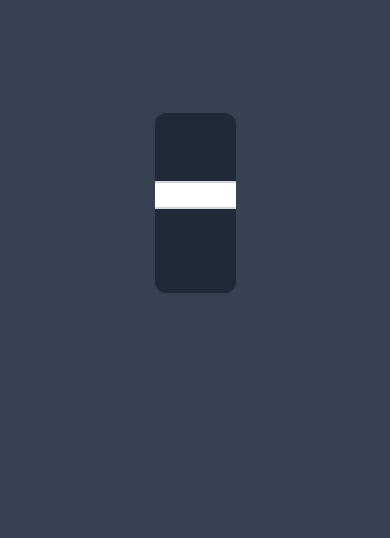
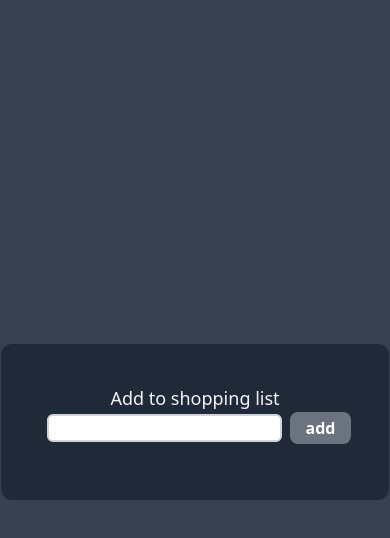
Before and after one commit to rcheiko/shopping-list-react, a React (Vite) app: page / in a window 390 px wide. Shown: the top 538 px of the page. Built offline with nearby package versions, Linux system fonts and the light colour scheme.

Commit message:
fixed some bug and style responsive

```diff
--- a/src/components/AddShopping.tsx
+++ b/src/components/AddShopping.tsx
@@ -13,7 +13,7 @@ export function AddShoppingCard({ setItems }: { setItems: Function }) {
 
   if (!inputItem)
     return (
-      <form className="flex justify-center items-center space-x-2 my-6">
+      <form onSubmit={(e) => e.preventDefault()} className="flex flex-wrap justify-center items-center space-x-2 my-6">
         <label
           htmlFor="shoppingList"
           className="text-lg font-medium text-gray-100"
@@ -37,7 +37,7 @@ export function AddShoppingCard({ setItems }: { setItems: Function }) {
   return (
     <form
       onSubmit={(event) => addShopping(inputItem, inputItemRef, setInputItem, setItems, event)}
-      className="flex justify-center items-center space-x-2 my-6"
+      className="flex flex-wrap justify-center items-center space-x-2 my-6"
     >
       <label
         htmlFor="shoppingList"
--- a/src/components/EditShopping.tsx
+++ b/src/components/EditShopping.tsx
@@ -33,15 +33,15 @@ export function EditShopping({
 
   if (!disabled)
     return (
-      <div className="flex justify-center items-center space-x-4">
+      <div className="flex flex-wrap justify-center items-center">
         <input
           type="text"
-          className="rounded-lg border-2 border-gray-600 bg-gray-150"
+          className="rounded-lg border-2 border-gray-600 bg-gray-150 mb-4 md:mb-0"
           ref={inputItemRef}
           onChange={handleInputChange}
           maxLength={40}
         />
-        <div className="flex space-x-6">
+        <div className="flex justify-around mb-4 md:mb-0 2xl:mt-0 w-full md:w-auto space-x-2">
           <div onClick={handleSave}>
             <ButtonAction action="save" />
           </div>
@@ -53,7 +53,7 @@ export function EditShopping({
     );
 
   return (
-    <div className="flex justify-center items-center space-x-4">
+    <div className="flex flex-wrap justify-center items-center space-x-4">
       <div onClick={handleEdit}>
         <ButtonAction action="edit" />
       </div>
--- a/src/components/button.tsx
+++ b/src/components/button.tsx
@@ -7,7 +7,7 @@ export function ButtonAction({ action, disabled = "false" }: ButtonActionProps )
 
   if (disabled === "true") return (
     <div className="flex justify-center items-center space-x-4">
-      <button className="bg-gray-500 text-white font-bold py-1 px-4 rounded cursor-not-allowed">
+      <button className="bg-gray-500 text-white font-bold py-1 px-4 rounded-lg cursor-not-allowed">
         {action}
       </button>
     </div>
@@ -15,7 +15,7 @@ export function ButtonAction({ action, disabled = "false" }: ButtonActionProps )
 
   else if (action === "save") return (
     <div className="flex justify-center items-center space-x-4">
-      <button className="bg-green-500 hover:bg-green-700 text-white font-bold py-1 px-4 rounded">
+      <button className="bg-green-500 hover:bg-green-700 text-white font-bold py-1 px-4 rounded-lg">
         {action}
       </button>
     </div>
@@ -23,7 +23,7 @@ export function ButtonAction({ action, disabled = "false" }: ButtonActionProps )
 
   else if (action === "cancel") return (
     <div className="flex justify-center items-center space-x-4">
-      <button className="bg-red-500 hover:bg-red-700 text-white font-bold py-1 px-4 rounded">
+      <button className="bg-red-500 hover:bg-red-700 text-white font-bold py-1 px-4 rounded-lg">
         {action}
       </button>
     </div>
@@ -31,7 +31,7 @@ export function ButtonAction({ action, disabled = "false" }: ButtonActionProps )
 
   return (
     <div className="flex justify-center items-center space-x-4">
-      <button type="submit" className="bg-blue-500 hover:bg-blue-700 text-white font-bold py-1 px-4 rounded">
+      <button type="submit" className="bg-blue-500 hover:bg-blue-700 text-white font-bold py-1 px-4 rounded-lg">
         {action}
       </button>
     </div>
--- a/src/layout/root.tsx
+++ b/src/layout/root.tsx
@@ -1,7 +1,11 @@
 export default function Root(props: any) {
   return (
     <div>
-      <div className="p-28 bg-gray-700 h-screen">{props.children}</div>
+      <div className="flex items-center justify-center lg:block h-screen lg:p-28 bg-gray-700">
+        <div className="flex justify-center lg:static top-64">
+          {props.children}
+          </div>
+      </div>
     </div>
   );
 }
--- a/src/pages/home.tsx
+++ b/src/pages/home.tsx
@@ -11,15 +11,15 @@ export default function Home() {
   return (
     <>
       <Root>
-        <div className="flex flex-col justify-center items-center rounded-xl border border-gray-700 bg-gray-800 p-4 mx-auto w-1/2 overflow-hidden">
+        <div className="flex flex-col justify-center items-center rounded-xl border border-gray-700 bg-gray-800 p-4 mx-auto lg:w-1/2 overflow-hidden">
           <AddShoppingCard setItems={setItems} />
 
           <ul className="mt-4 space-y-2">
             {items.map((elem, index) => (
               <li key={index}>
-                <div className="flex justify-center items-center space-x-6 rounded-lg border border-gray-700 py-4 px-8 mb-4">
+                <div className="flex flex-wrap justify-center items-center space-x-6 rounded-lg border border-gray-700 py-4 px-8 mb-4">
                   <p className="text-gray-100">{elem}</p>
-                  <div className="flex space-x-6">
+                  <div className="flex flex-wrap justify-center items-center space-x-2">
                     <EditShopping index={index} setItems={setItems} />
                     <DeleteShoppingCard index={index} setItems={setItems} />
                   </div>
```
